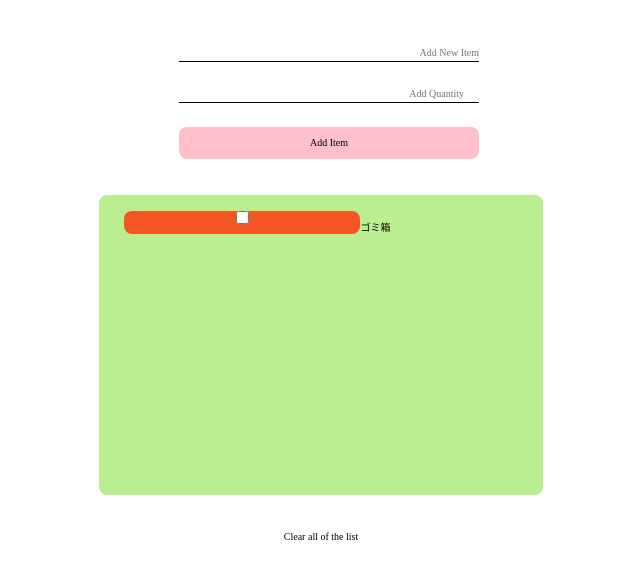
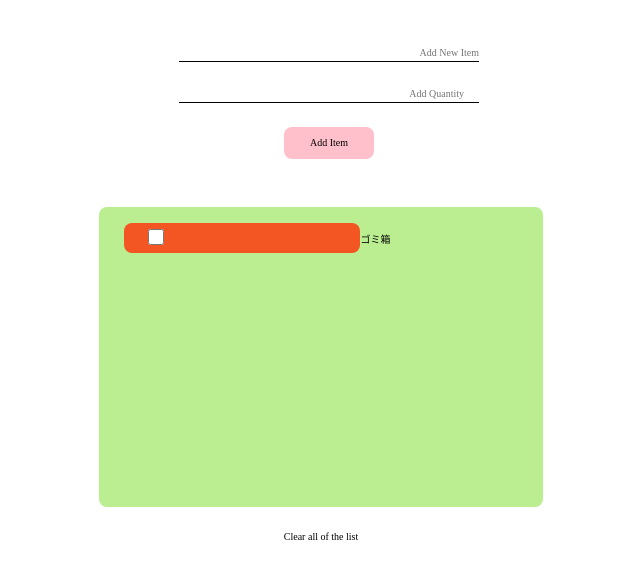
Before and after one commit to Hikari7/GroceryList, a plain HTML site: page index.html in a window 1280 px wide. Shown: the part 97-676 px from the top of the page, without its empty margins (319-959 px from the left). Drawn offline with nearby package versions, Linux system fonts and the light colour scheme; some packages are replaced by stand-ins of ours; files that its build step writes are made by us from their sources.

Commit message:
Update styles.scss

```diff
--- a/styles.scss
+++ b/styles.scss
@@ -43,7 +43,7 @@ h1 {
 
   input {
     flex-direction: column;
-    display: inline-block;
+    display: block;
     width: 300px;
     line-height: 1.6rem;
     margin-top: 24px;
@@ -53,9 +53,12 @@ h1 {
 
   .add {
     border-bottom: none;
-    margin-top: 24px;
+    margin: 24px auto;
     padding: 8px;
     border-radius: 8px;
+    text-align: center;
+    align-items: center;
+    width: 90px;
     background-color: pink;
   }
 
@@ -75,7 +78,7 @@ h1 {
 //list
 .main {
   @include center;
-  margin: 36px auto;
+  margin: 24px auto;
   width: calc(100% - 56px);
   //   outline: blue 2px solid;
   background-color: #baee91;
@@ -96,14 +99,22 @@ h1 {
 
 .list_item {
   background-color: #f35523;
-  // padding: 8px 56px 8px 8px;
   width: 60%;
+  height: 30px;
   margin-top: 16px;
   border-radius: 8px;
+  position: relative;
+}
 
-  .minus {
-    justify-content: right;
-  }
+#check {
+  position: absolute;
+  left: 10%;
+  top:20%;
+  background-color: #404a6e;
+	border-radius: 30%;
+	display: block;
+	height: 16px;
+	width: 16px;
 }
 
 .delete {
```
